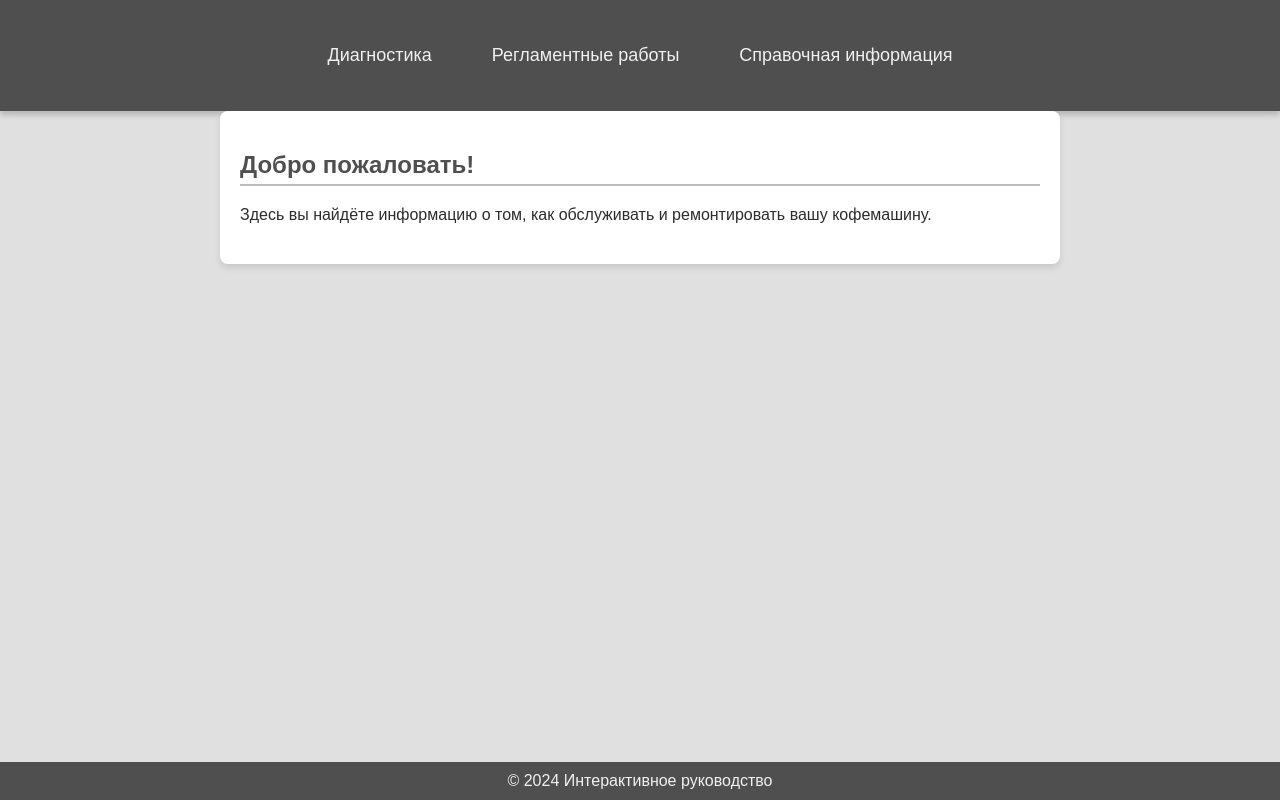
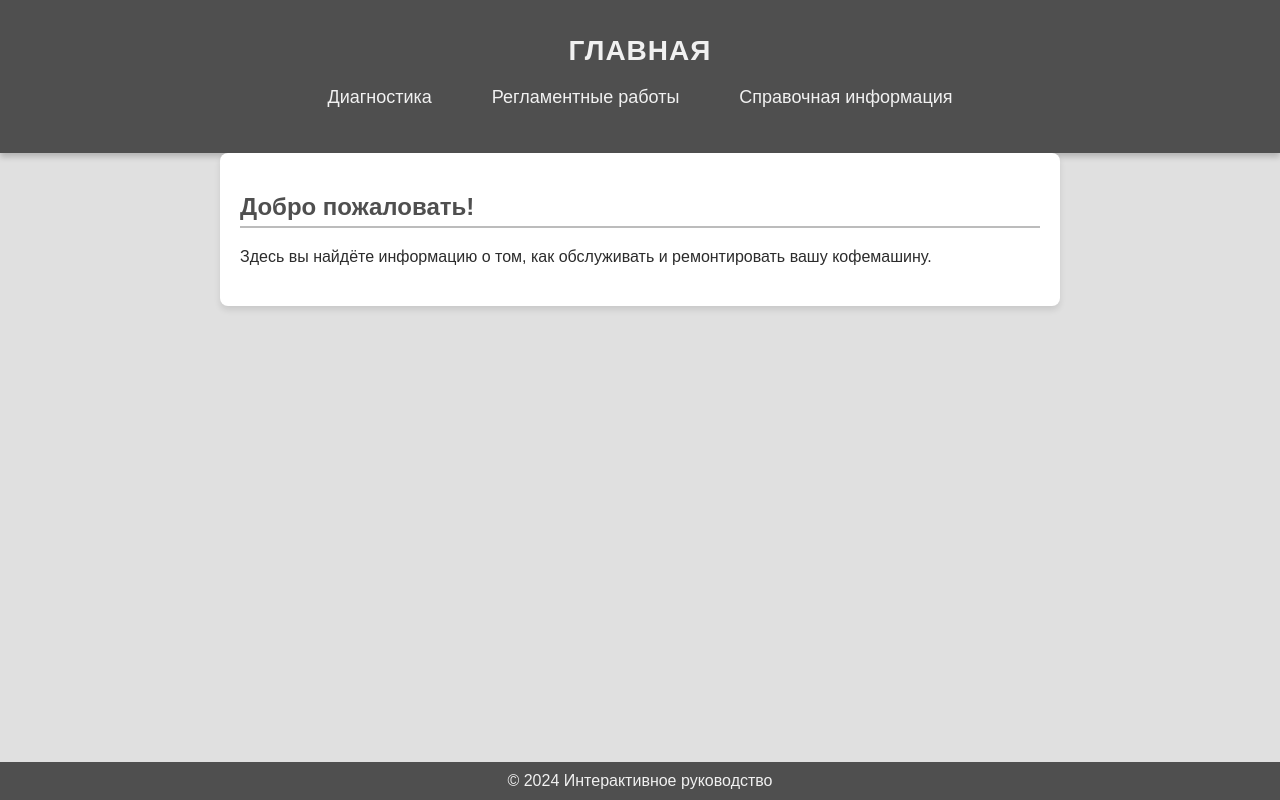
Before and after one commit to kovlik/kovlik.github.io, a plain HTML site: page index.html in a window 1280 px wide. Drawn offline with Linux system fonts and the light colour scheme.

Commit message:
modified:   index.html

```diff
--- a/index.html
+++ b/index.html
@@ -8,6 +8,7 @@
 </head>
 <body>
     <header>
+        <h1>Главная</h1>
         <nav>
             <ul>
                 <li><a href="diagnostics.html">Диагностика</a></li>
```
